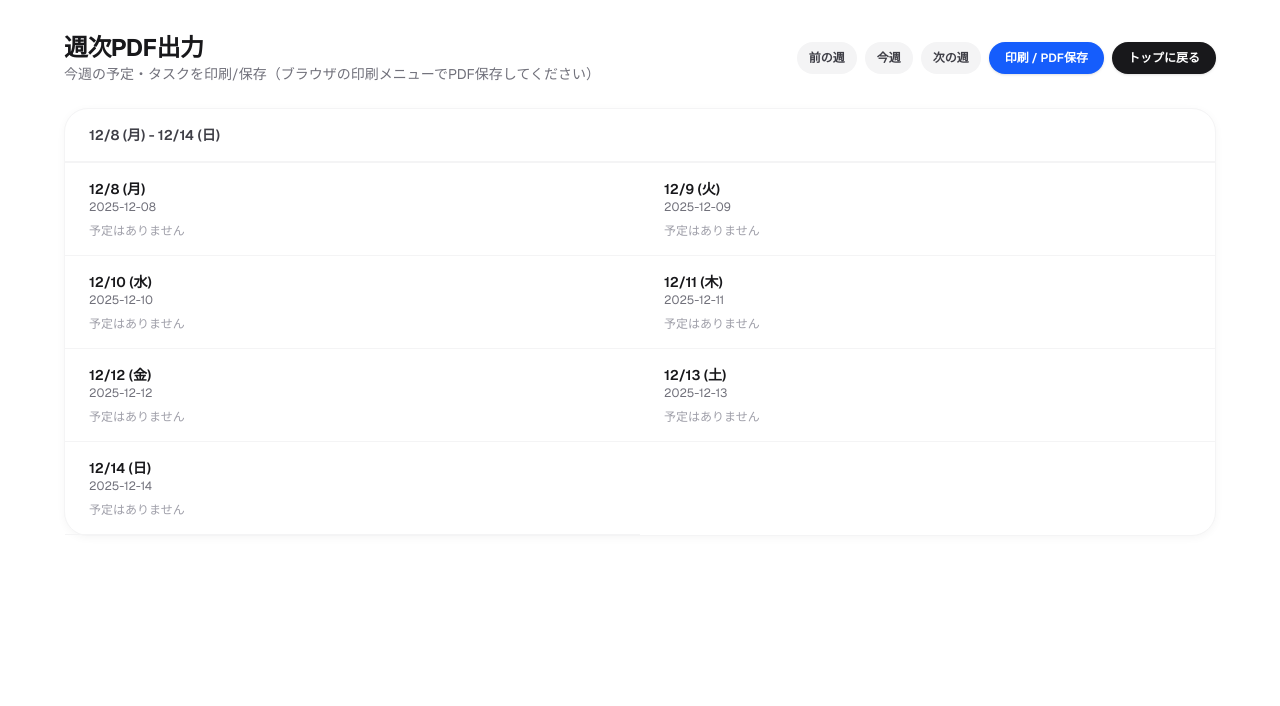
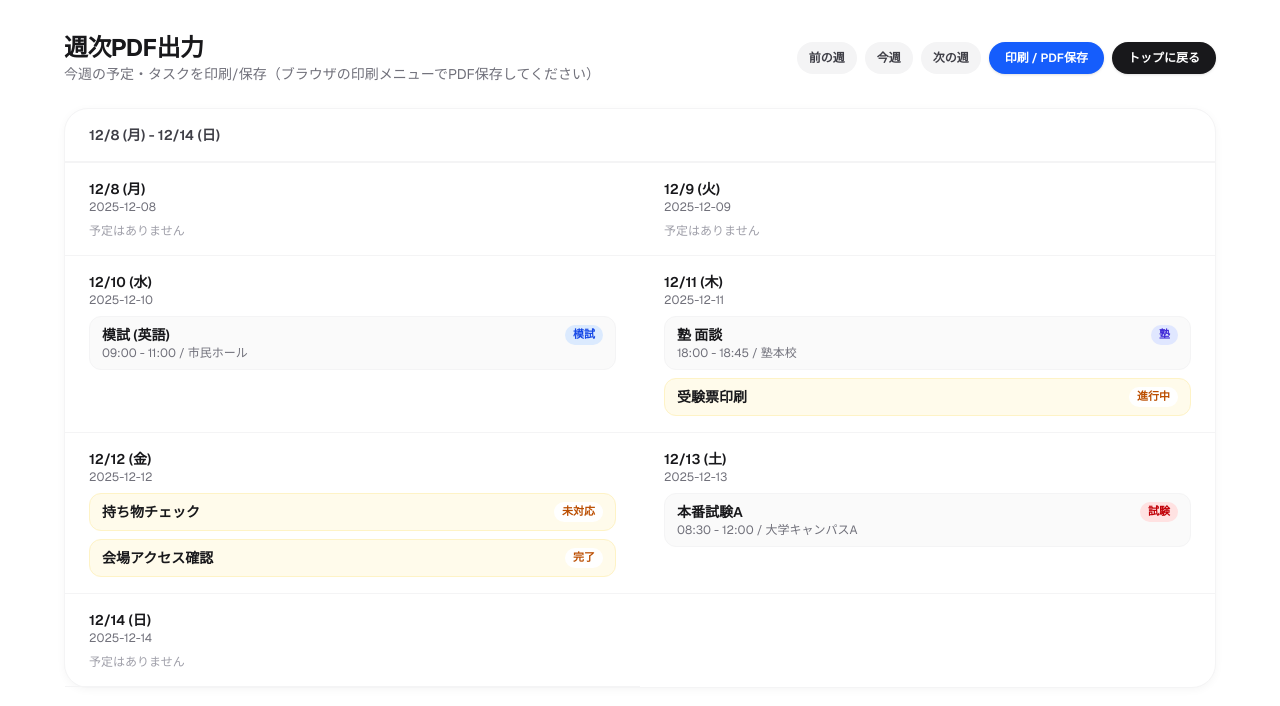
Before and after one commit to reskilltousan/family-exam-planner, a Next.js app in the folder web/: page /print-week in a window 1280 px wide. Shown: the top 706 px of the page. Built offline with nearby package versions, Linux system fonts and the light colour scheme.

Commit message:
Persist events/tasks locally and sync print-week

```diff
--- a/web/src/app/mock/page.tsx
+++ b/web/src/app/mock/page.tsx
@@ -73,6 +73,7 @@ export default function MockPage() {
   const [familyId, setFamilyId] = useState<string>(process.env.NEXT_PUBLIC_DEFAULT_FAMILY_ID ?? "");
   const [members, setMembers] = useState<Member[]>(defaultMembers);
   const [events, setEvents] = useState<Event[]>(initialEvents);
+  const [admissionEvents, setAdmissionEvents] = useState<Event[]>([]);
   const [tasks, setTasks] = useState<Task[]>(initialTasks);
   const [message, setMessage] = useState<string>("");
   const [createForm, setCreateForm] = useState({
@@ -89,13 +90,15 @@ export default function MockPage() {
   const [showCreateModal, setShowCreateModal] = useState(false);
   const [weekOffset, setWeekOffset] = useState(0);
   const weekDays = useMemo(() => buildWeekDays(todayIso(), weekOffset), [weekOffset]);
+  const combinedEvents = useMemo(() => [...events, ...admissionEvents], [events, admissionEvents]);
+
   const groupedEvents = useMemo(() => {
-    return events.reduce<Record<string, Event[]>>((acc, ev) => {
+    return combinedEvents.reduce<Record<string, Event[]>>((acc, ev) => {
       if (!acc[ev.date]) acc[ev.date] = [];
       acc[ev.date].push(ev);
       return acc;
     }, {});
-  }, [events]);
+  }, [combinedEvents]);
   const [selectedEvent, setSelectedEvent] = useState<Event | null>(null);
   const [selectedTask, setSelectedTask] = useState<Task | null>(null);
 
@@ -121,6 +124,38 @@ export default function MockPage() {
       console.warn("familyMembers localStorage parse error", e);
     }
   }, []);
+
+  // 事前に保存したイベント/タスクを読み込み（なければ初期データ）
+  useEffect(() => {
+    if (typeof window === "undefined") return;
+    try {
+      const evRaw = window.localStorage.getItem("mockEvents");
+      const taskRaw = window.localStorage.getItem("mockTasks");
+      if (evRaw) queueMicrotask(() => setEvents(JSON.parse(evRaw)));
+      if (taskRaw) queueMicrotask(() => setTasks(JSON.parse(taskRaw)));
+    } catch (e) {
+      console.warn("load mock events/tasks error", e);
+    }
+  }, []);
+
+  // イベント/タスクをローカル保存（入試自動生成イベントは保存しない）
+  useEffect(() => {
+    if (typeof window === "undefined") return;
+    try {
+      window.localStorage.setItem("mockEvents", JSON.stringify(events));
+    } catch (e) {
+      console.warn("save events error", e);
+    }
+  }, [events]);
+
+  useEffect(() => {
+    if (typeof window === "undefined") return;
+    try {
+      window.localStorage.setItem("mockTasks", JSON.stringify(tasks));
+    } catch (e) {
+      console.warn("save tasks error", e);
+    }
+  }, [tasks]);
 
   // お気に入り学校の入試日程（/highschools で保存したローカルデータ）をイベントとして追加
   useEffect(() => {
@@ -164,12 +199,7 @@ export default function MockPage() {
         });
       });
 
-      if (generated.length) {
-        setEvents((prev) => {
-          const base = prev.filter((e) => !e.id.startsWith("hs-"));
-          return [...base, ...generated];
-        });
-      }
+      setAdmissionEvents(generated);
     } catch (e) {
       console.warn("hs exam events parse error", e);
     }
--- a/web/src/app/print-week/page.tsx
+++ b/web/src/app/print-week/page.tsx
@@ -22,6 +22,7 @@ type Task = {
 
 export default function PrintWeekPage() {
   const [events, setEvents] = useState<Event[]>([]);
+  const [admissionEvents, setAdmissionEvents] = useState<Event[]>([]);
   const [tasks, setTasks] = useState<Task[]>([]);
   const [weekOffset, setWeekOffset] = useState(0);
   const weekDays = useMemo(() => buildWeekDays(todayIso(), weekOffset), [weekOffset]);
@@ -32,8 +33,11 @@ export default function PrintWeekPage() {
     try {
       const evRaw = window.localStorage.getItem("mockEvents");
       const taskRaw = window.localStorage.getItem("mockTasks");
-      const baseEvents: Event[] = evRaw ? JSON.parse(evRaw) : [];
-      const baseTasks: Task[] = taskRaw ? JSON.parse(taskRaw) : [];
+      const baseEvents: Event[] = evRaw ? JSON.parse(evRaw) : initialEvents;
+      const baseTasks: Task[] = taskRaw ? JSON.parse(taskRaw) : initialTasks;
+
+      setEvents(baseEvents);
+      setTasks(baseTasks);
 
       const favRaw = window.localStorage.getItem("hsFavorites");
       const examRaw = window.localStorage.getItem("hsExamEntries");
@@ -70,21 +74,21 @@ export default function PrintWeekPage() {
           });
         });
       }
-
-      setEvents([...baseEvents.filter((e) => !e.id?.startsWith?.("hs-")), ...admission]);
-      setTasks(baseTasks);
+      setAdmissionEvents(admission);
     } catch (e) {
       console.warn("print-week load error", e);
     }
   }, []);
 
+  const combinedEvents = useMemo(() => [...events, ...admissionEvents], [events, admissionEvents]);
+
   const eventsByDay = useMemo(() => {
-    return events.reduce<Record<string, Event[]>>((acc, ev) => {
+    return combinedEvents.reduce<Record<string, Event[]>>((acc, ev) => {
       if (!acc[ev.date]) acc[ev.date] = [];
       acc[ev.date].push(ev);
       return acc;
     }, {});
-  }, [events]);
+  }, [combinedEvents]);
 
   const tasksByDay = useMemo(() => {
     return tasks.reduce<Record<string, Task[]>>((acc, t) => {
@@ -188,6 +192,40 @@ export default function PrintWeekPage() {
 function todayIso() {
   return new Date().toISOString().slice(0, 10);
 }
+const initialEvents: Event[] = [
+  {
+    id: "e1",
+    title: "模試 (英語)",
+    date: todayIso(),
+    timeRange: "09:00 - 11:00",
+    location: "市民ホール",
+    tag: "模試",
+    tagColor: "bg-blue-100 text-blue-700",
+  },
+  {
+    id: "e2",
+    title: "塾 面談",
+    date: addDaysString(new Date(), 1),
+    timeRange: "18:00 - 18:45",
+    location: "塾本校",
+    tag: "塾",
+    tagColor: "bg-indigo-100 text-indigo-700",
+  },
+  {
+    id: "e3",
+    title: "本番試験A",
+    date: addDaysString(new Date(), 3),
+    timeRange: "08:30 - 12:00",
+    location: "大学キャンパスA",
+    tag: "試験",
+    tagColor: "bg-red-100 text-red-700",
+  },
+];
+const initialTasks: Task[] = [
+  { id: "t1", title: "受験票印刷", due: addDaysString(new Date(), 1), status: "進行中" },
+  { id: "t2", title: "持ち物チェック", due: addDaysString(new Date(), 2), status: "未対応" },
+  { id: "t3", title: "会場アクセス確認", due: addDaysString(new Date(), 2), status: "完了" },
+];
 function addDaysString(base: Date, days: number) {
   const d = new Date(base);
   d.setDate(d.getDate() + days);
```
